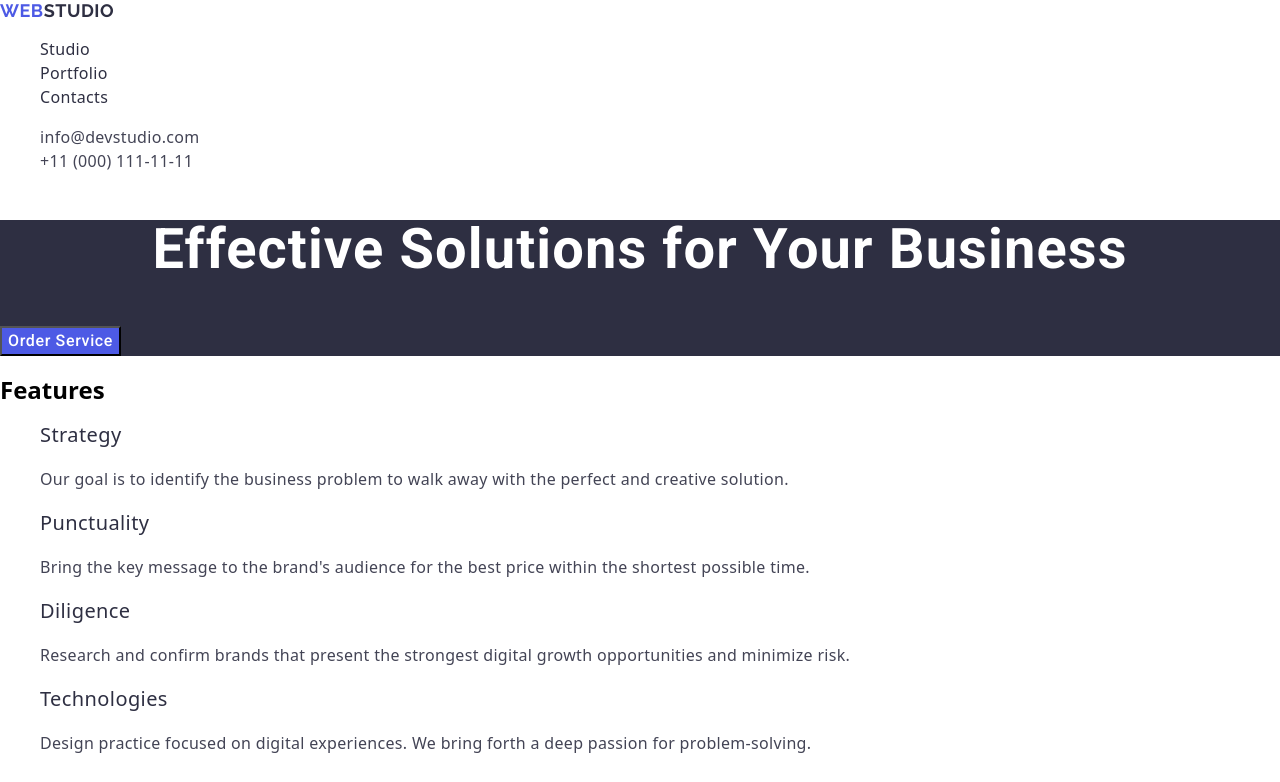
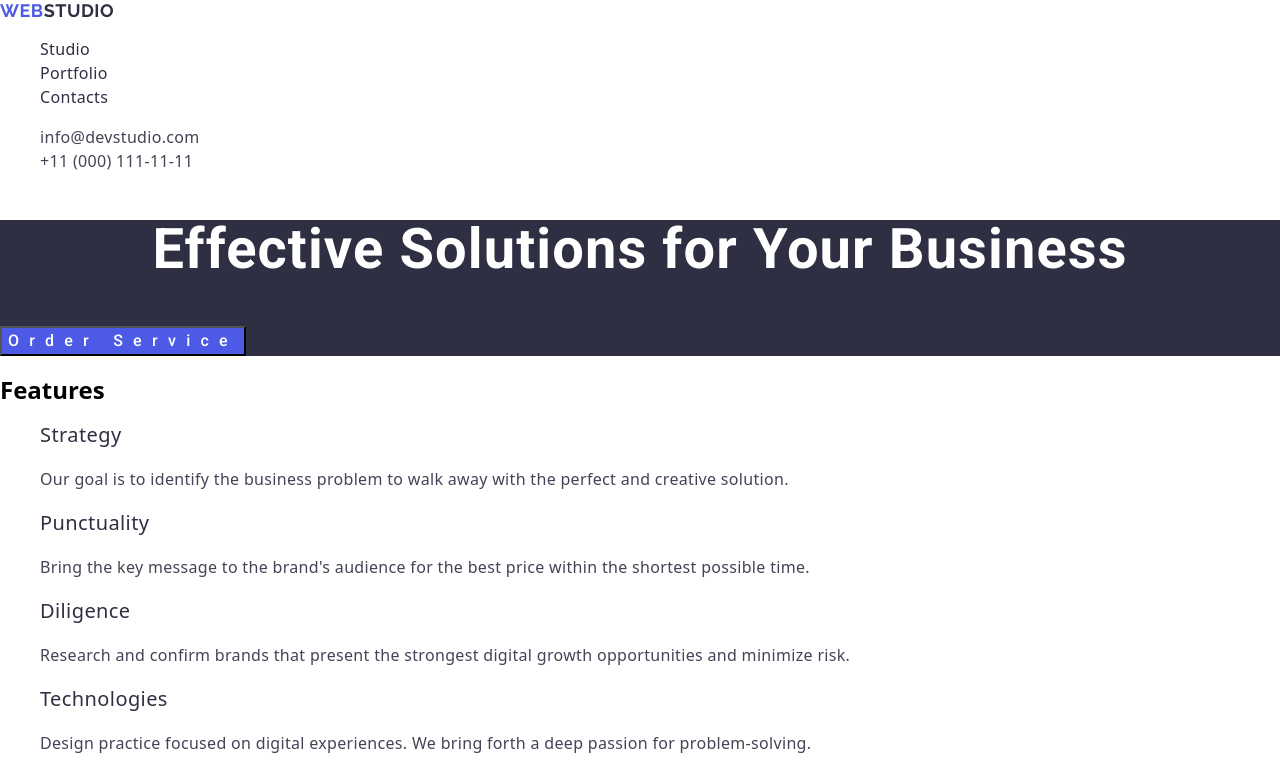
Before and after one commit to Mariana7IT/goit-markup-hw-02, a plain HTML site: page index.html in a window 1280 px wide. Shown: the top 782 px of the page. Drawn offline with nearby package versions, Linux system fonts and the light colour scheme.

Commit message:
Update style.css

```diff
--- a/css/style.css
+++ b/css/style.css
@@ -71,22 +71,21 @@ ul, ol {
 
 }
 .hero-btn {
+    background: #4D5AE5;
     color: #ffffff;
-    background: #4D5AE5;
     cursor: pointer;
     text-align: center;
     font-family: "Roboto", sans-serif;
     font-size: 16px;
     font-weight: 500;
     line-height: 1.5;
-    letter-spacing: 0.04em;
+    letter-spacing: 0.64em;
 }
 .hero-btn:hover,
 .hero-btn:active,
 .hero-btn:focus {
     background-color: #404BBF;
-    background-color: #404BBF;
-    background-color: #404BBF;
+
 }
 /*========SECTION2-Features========== */
 
```
